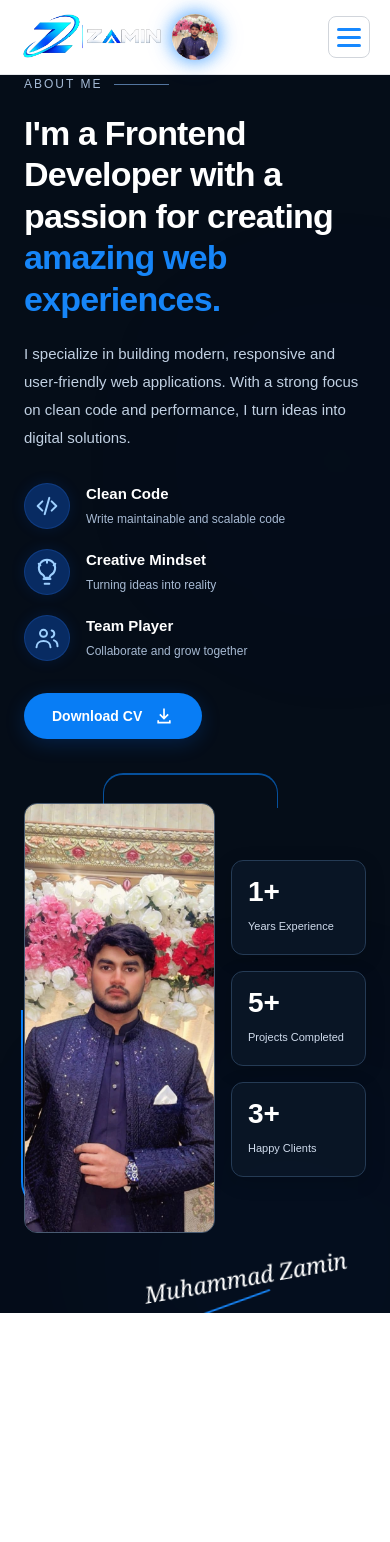
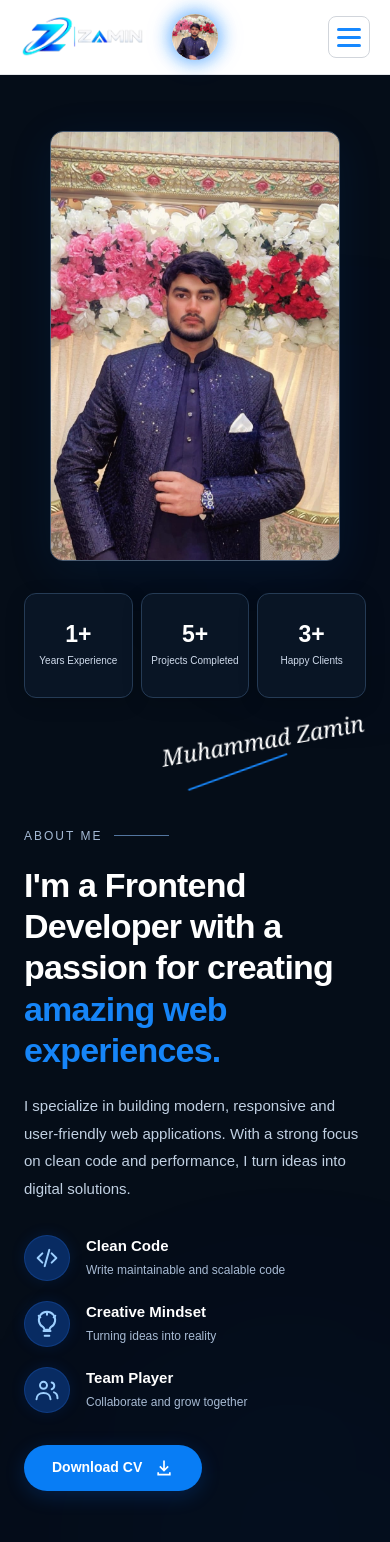
Before and after one commit to M-ZAMIN/Portfolio, a Next.js app: page /about in a window 390 px wide. Shown: the top 1542 px of the page. Before the commit the page ends 1313 px from the top, so only its background shows below. Built offline with nearby package versions, Linux system fonts and the light colour scheme.

Commit message:
Some changing responsive

```diff
--- a/app/about/page.jsx
+++ b/app/about/page.jsx
@@ -1,3 +1,4 @@
+
 "use client";
 
 import Image from "next/image";
@@ -69,27 +70,154 @@ export default function About() {
   return (
     <main className="relative min-h-screen overflow-hidden bg-[#050d18] text-white">
 
-      {/* Background effects */}
+      {/* BACKGROUND EFFECTS */}
       <div className="pointer-events-none absolute inset-0">
         <div className="about-glow absolute left-[35%] top-[15%] h-[400px] w-[400px] rounded-full bg-blue-700/[0.04] blur-[120px]" />
         <div className="about-glow-delayed absolute bottom-[-150px] right-[-100px] h-[400px] w-[400px] rounded-full bg-blue-700/[0.06] blur-[120px]" />
       </div>
 
-      {/* About Section */}
-      <section className="relative mx-auto grid min-h-screen max-w-[1440px] grid-cols-1 items-center gap-16 px-6 pt-0 pb-20 sm:px-10 lg:grid-cols-[1.1fr_1.2fr] lg:gap-10 lg:px-[4.4%] lg:py-0">
+      {/* ABOUT SECTION */}
+      <section
+        className={`
+          relative mx-auto grid min-h-screen max-w-[1440px]
+          grid-cols-1 items-center
+          gap-14
+          px-6
+          pt-14 pb-24
+          sm:px-10 sm:pt-16
+          lg:grid-cols-[1.1fr_1.2fr]
+          lg:gap-10
+          lg:px-[4.4%]
+          lg:py-0
+        `}
+      >
 
-        {/* LEFT CONTENT */}
-        <div className="about-slide-left relative z-10">
+        {/* RIGHT CONTENT - PROFILE IMAGE AND STATS */}
+        <div
+          className={`
+            relative order-1
+            mx-auto flex w-full max-w-[680px]
+            flex-col items-center justify-center
+            lg:order-2 lg:ml-auto
+            lg:flex-row lg:items-center lg:justify-center
+            lg:gap-6
+          `}
+        >
 
-          {/* About label */}
+          {/* BLUE TOP BORDER */}
+          <div className="about-border-top absolute left-[23%] top-[-30px] hidden h-[35px] w-[175px] rounded-t-[20px] border-t-2 border-x border-[#087df5]/60 sm:block" />
+
+          {/* BLUE LEFT/BOTTOM BORDER */}
+          <div className="about-border-left absolute left-[-1%] top-[48%] hidden h-[200px] w-[135px] rounded-bl-[28px] border-b-2 border-l-2 border-[#087df5] sm:block" />
+
+          {/* PROFILE IMAGE */}
+          <div
+            className={`
+              about-profile relative z-10 shrink-0
+              h-[430px] w-[290px]
+              overflow-hidden rounded-[13px]
+              border border-[#8da9c9]/50
+              shadow-[0_10px_45px_rgba(0,80,180,0.12)]
+              sm:h-[470px] sm:w-[320px]
+              lg:h-[450px] lg:w-[300px]
+              xl:h-[490px] xl:w-[330px]
+            `}
+          >
+            <Image
+              src="/image/Profile3.jpeg"
+              alt="Muhammad Zamin"
+              fill
+              priority
+              sizes="(min-width: 1280px) 330px, (min-width: 1024px) 300px, (min-width: 640px) 320px, 290px"
+              className="object-cover object-top"
+            />
+          </div>
+
+          {/* STATISTICS - BELOW IMAGE ON MOBILE, BESIDE IMAGE ON DESKTOP */}
+          <div
+            className={`
+              relative z-20
+              mt-8 grid w-full max-w-[500px]
+              grid-cols-3 gap-2
+              sm:mt-10 sm:gap-4
+              lg:mt-0 lg:w-[155px]
+              lg:max-w-none lg:shrink-0
+              lg:grid-cols-1 lg:gap-4
+            `}
+          >
+            {stats.map((stat, index) => (
+              <div
+                key={stat.label}
+                style={{ animationDelay: `${1 + index * 0.2}s` }}
+                className={`
+                  about-stat flex
+                  min-w-0
+                  h-[105px]
+                  flex-col items-center justify-center
+                  rounded-[12px]
+                  border border-[#253b55]
+                  bg-[#0b1727]/90
+                  px-2
+                  text-center
+                  shadow-[0_5px_20px_rgba(0,0,0,0.15)]
+                  transition-all duration-300
+                  hover:-translate-y-1
+                  hover:border-[#1685f8]/70
+                  hover:bg-[#10213a]
+                  sm:h-[115px] sm:px-3
+                  lg:h-[105px] lg:items-start
+                  lg:px-5 lg:text-left
+                `}
+              >
+                <h3 className="text-[23px] font-bold leading-none text-white sm:text-[30px]">
+                  {stat.number}
+                </h3>
+
+                <p className="mt-2 text-[10px] leading-snug text-[#d0dced] sm:mt-3 sm:text-[12px] lg:text-[13px]">
+                  {stat.label}
+                </p>
+              </div>
+            ))}
+          </div>
+
+          {/* SIGNATURE */}
+          <div
+            className={`
+              about-signature relative z-20
+              mt-7 self-end
+              rotate-[-10deg]
+              lg:absolute lg:-bottom-[75px] lg:right-[5%]
+              lg:mt-0
+            `}
+          >
+            <p className="whitespace-nowrap font-serif text-[23px] italic text-white sm:text-[27px]">
+              Muhammad Zamin
+            </p>
+
+            <div className="ml-5 mt-2 h-[2px] w-[105px] rotate-[-10deg] bg-[#1685f8]" />
+          </div>
+
+        </div>
+
+        {/* LEFT CONTENT - ABOUT TEXT */}
+        <div
+          className={`
+            about-slide-left relative z-10
+            order-2
+            lg:order-1
+          `}
+        >
+
+          {/* ABOUT LABEL */}
           <div className="about-fade about-delay-200 mb-5 flex items-center gap-3">
             <span className="text-[12px] font-medium tracking-[2px] text-[#a5bad5]">
               ABOUT ME
             </span>
+
             <span className="h-px w-[55px] bg-[#53759f]" />
           </div>
 
-          {/* Heading */}
+          {/* HEADING */}
           <h1 className="about-fade about-delay-400 max-w-[600px] text-[34px] font-extrabold leading-[1.22] tracking-[-0.8px] sm:text-[40px] lg:text-[44px] xl:text-[46px]">
             I'm a Frontend Developer
             <br className="hidden xl:block" />
@@ -99,16 +227,15 @@ export default function About() {
             </span>
           </h1>
 
-          {/* Description */}
+          {/* DESCRIPTION */}
           <p className="about-fade about-delay-600 mt-5 max-w-[560px] text-[15px] leading-[1.85] text-[#c1d0e2] sm:text-[16px]">
             I specialize in building modern, responsive and user-friendly
             web applications. With a strong focus on clean code and
             performance, I turn ideas into digital solutions.
           </p>
 
-          {/* Feature list */}
+          {/* FEATURE LIST */}
           <div className="mt-8 space-y-5">
-
             {features.map((feature, index) => (
               <div
                 key={feature.title}
@@ -123,20 +250,31 @@ export default function About() {
                   <h3 className="text-[15px] font-semibold text-white sm:text-[16px]">
                     {feature.title}
                   </h3>
+
                   <p className="mt-1 text-[12px] leading-relaxed text-[#a7bad3] sm:text-[13px]">
                     {feature.description}
                   </p>
                 </div>
               </div>
             ))}
-
           </div>
 
-          {/* Download CV */}
+          {/* DOWNLOAD CV */}
           <a
             href="/Muhammad-Zamin-CV.pdf"
             download
-            className="about-fade about-delay-1400 mt-8 inline-flex h-[46px] items-center gap-3 rounded-full bg-[#087df5] px-7 text-[14px] font-semibold text-white shadow-[0_5px_20px_rgba(0,110,255,0.2)] transition-all duration-300 hover:-translate-y-1 hover:bg-[#0069dc] hover:shadow-[0_8px_25px_rgba(0,110,255,0.35)]"
+            className={`
+              about-fade about-delay-1400
+              mt-8 inline-flex h-[46px]
+              items-center gap-3
+              rounded-full bg-[#087df5]
+              px-7 text-[14px] font-semibold text-white
+              shadow-[0_5px_20px_rgba(0,110,255,0.2)]
+              transition-all duration-300
+              hover:-translate-y-1
+              hover:bg-[#0069dc]
+              hover:shadow-[0_8px_25px_rgba(0,110,255,0.35)]
+            `}
           >
             Download CV
 
@@ -154,62 +292,9 @@ export default function About() {
 
         </div>
 
-        {/* RIGHT CONTENT */}
-        <div className="relative mx-auto flex w-full max-w-[680px] items-center justify-center lg:ml-auto">
-
-          {/* Blue top border */}
-          <div className="about-border-top absolute left-[23%] top-[-30px] h-[35px] w-[175px] rounded-t-[20px] border-t-2 border-x border-[#087df5]/60" />
-
-          {/* Blue left/bottom border */}
-          <div className="about-border-left absolute left-[-1%] top-[48%] h-[200px] w-[135px] rounded-bl-[28px] border-b-2 border-l-2 border-[#087df5]" />
-
-          {/* Profile image */}
-          <div className="about-profile relative z-10 h-[430px] w-[290px] overflow-hidden rounded-[13px] border border-[#8da9c9]/50 sm:h-[470px] sm:w-[320px] lg:h-[450px] lg:w-[300px] xl:h-[490px] xl:w-[330px]">
-            <Image
-              src="/image/Profile3.jpeg"
-              alt="Muhammad Zamin"
-              fill
-              priority
-              sizes="(min-width: 1280px) 330px, (min-width: 640px) 320px, 290px"
-              className="object-cover object-top"
-            />
-          </div>
-
-          {/* Statistics */}
-          <div className="relative z-20 ml-4 flex w-[135px] shrink-0 flex-col gap-4 sm:ml-6 sm:w-[155px]">
-
-            {stats.map((stat, index) => (
-              <div
-                key={stat.label}
-                style={{ animationDelay: `${1 + index * 0.2}s` }}
-                className="about-stat flex h-[95px] flex-col justify-center rounded-[12px] border border-[#253b55] bg-[#0b1727]/90 px-4 shadow-[0_5px_20px_rgba(0,0,0,0.15)] transition-all duration-300 hover:-translate-y-1 hover:border-[#1685f8]/70 hover:bg-[#10213a] sm:h-[105px] sm:px-5"
-              >
-                <h3 className="text-[28px] font-bold leading-none text-white sm:text-[32px]">
-                  {stat.number}
-                </h3>
-
-                <p className="mt-3 text-[11px] leading-relaxed text-[#d0dced] sm:text-[13px]">
-                  {stat.label}
-                </p>
-              </div>
-            ))}
-
-          </div>
-
-          {/* Signature */}
-          <div className="about-signature absolute -bottom-[75px] right-[5%] z-20 rotate-[-10deg]">
-            <p className="whitespace-nowrap font-serif text-[23px] italic text-white sm:text-[27px]">
-              Muhammad Zamin
-            </p>
-
-            <div className="ml-5 mt-2 h-[2px] w-[105px] rotate-[-10deg] bg-[#1685f8]" />
-          </div>
-
-        </div>
-
       </section>
 
-      {/* About page animations */}
+      {/* ABOUT PAGE ANIMATIONS */}
       <style jsx global>{`
         @keyframes aboutSlideLeft {
           from {
@@ -299,8 +384,9 @@ export default function About() {
         }
 
         .about-signature {
-          animation: aboutFadeUp 1s ease-out 1.4s both,
-                     aboutFloat 4s ease-in-out 2.4s infinite;
+          animation:
+            aboutFadeUp 1s ease-out 1.4s both,
+            aboutFloat 4s ease-in-out 2.4s infinite;
         }
 
         .about-glow {
@@ -321,10 +407,27 @@ export default function About() {
           animation: aboutBorder 1s ease-out 0.8s both;
         }
 
-        .about-delay-200 { animation-delay: 0.2s; }
-        .about-delay-400 { animation-delay: 0.4s; }
-        .about-delay-600 { animation-delay: 0.6s; }
-        .about-delay-1400 { animation-delay: 1.4s; }
+        .about-delay-200 {
+          animation-delay: 0.2s;
+        }
+
+        .about-delay-400 {
+          animation-delay: 0.4s;
+        }
+
+        .about-delay-600 {
+          animation-delay: 0.6s;
+        }
+
+        .about-delay-1400 {
+          animation-delay: 1.4s;
+        }
+
+        @media (max-width: 767px) {
+          .about-profile {
+            animation: aboutFadeUp 1s ease-out both;
+          }
+        }
 
         @media (prefers-reduced-motion: reduce) {
           .about-slide-left,
--- a/app/page.jsx
+++ b/app/page.jsx
@@ -1,3 +1,4 @@
+
 "use client";
 
 import GithubIcon from "@/components/GithubIcon";
@@ -42,54 +43,42 @@ export default function Home() {
       {/* HERO SECTION */}
       <section className="relative mx-auto flex min-h-screen max-w-[1440px] flex-col items-center overflow-hidden border-b border-white/10 px-6 sm:px-10 md:flex-row md:items-center lg:px-[7.3%]">
 
-        {/* =====================================
-            MOBILE PROFILE IMAGE
-            ABOVE TEXT
-        ====================================== */}
+        {/* MOBILE PROFILE IMAGE */}
         <div className="relative z-10 mb-6 mt-10 flex h-[300px] w-full items-center justify-center md:hidden">
 
-          {/* Blue Shadow Circle */}
           <div className="absolute left-1/2 top-1/2 h-[250px] w-[250px] -translate-x-1/2 -translate-y-1/2 rounded-full bg-[#0754bd]/40 shadow-[0_0_50px_20px_rgba(22,133,248,0.25)] blur-[1px]" />
 
-          {/* Extra Blue Glow */}
           <div className="animate-glow absolute left-1/2 top-1/2 h-[280px] w-[280px] -translate-x-1/2 -translate-y-1/2 rounded-full bg-blue-500/15 blur-[65px]" />
 
-          {/* Profile Image */}
           <div className="animate-mobile-profile relative z-10 h-full w-full max-w-[320px]">
             <Image
               src="/image/profile.png"
               alt="Muhammad Zamin - Frontend Developer"
               fill
               priority
-              sizes="100vw"
+              sizes="320px"
               className="object-contain object-bottom"
             />
           </div>
 
         </div>
 
-        {/* =====================================
-            LEFT CONTENT
-        ====================================== */}
+        {/* LEFT CONTENT */}
         <div className="animate-slide-left relative z-20 w-full max-w-[600px] py-12 md:max-w-[52%] md:py-24 lg:max-w-[600px] lg:py-0">
 
-          {/* Intro */}
           <p className="animate-fade-up animation-delay-200 mb-2 text-[19px] font-semibold text-white sm:text-[21px]">
             Hello, I'm
           </p>
 
-          {/* Main Heading */}
           <h1 className="animate-fade-up animation-delay-400 text-[42px] font-extrabold leading-[1.15] tracking-tight sm:text-[54px] lg:text-[62px]">
             ZAMIN{" "}
             <span className="text-[#1685f8]">RAZZAQ</span>
           </h1>
 
-          {/* Developer Title */}
           <h2 className="animate-fade-up animation-delay-600 mt-3 text-[26px] font-semibold text-[#789acb] sm:text-[31px] lg:text-[34px]">
             Frontend Developer
           </h2>
 
-          {/* Description */}
           <p className="animate-fade-up animation-delay-800 mt-4 max-w-[450px] text-[16px] leading-[1.8] text-[#c4d1e3] sm:text-[17px]">
             I'm a passionate Frontend Developer with a focus on
             building modern, responsive and user-friendly web
@@ -97,7 +86,7 @@ export default function Home() {
             with clean code and beautiful design.
           </p>
 
-          {/* Buttons */}
+          {/* BUTTONS */}
           <div className="animate-fade-up animation-delay-1000 mt-7 flex flex-wrap items-center gap-4">
 
             <Link
@@ -118,7 +107,7 @@ export default function Home() {
 
           </div>
 
-          {/* Social Links */}
+          {/* SOCIAL LINKS */}
           <div className="animate-fade-up animation-delay-1200 mt-6 flex items-center gap-4">
             {socialLinks.map((social, index) => (
               <a
@@ -135,7 +124,7 @@ export default function Home() {
             ))}
           </div>
 
-          {/* Scroll Indicator */}
+          {/* SCROLL INDICATOR */}
           <a
             href="#about"
             className="animate-fade-up animation-delay-1400 mt-14 flex items-center gap-4 text-[14px] text-[#8ba8d0] transition hover:text-white"
@@ -148,19 +137,14 @@ export default function Home() {
 
         </div>
 
-        {/* =====================================
-            TABLET PROFILE IMAGE
-            768px - 1023px
-        ====================================== */}
+        {/* TABLET PROFILE IMAGE: 768px–1023px */}
         <div className="pointer-events-none absolute right-0 top-0 z-10 hidden h-[75%] w-[48%] items-start justify-end md:flex lg:hidden">
 
-          {/* Blue Glow */}
           <div className="animate-glow absolute right-[5%] top-[10%] h-[280px] w-[280px] rounded-full bg-blue-600/15 blur-[80px]" />
 
-          {/* Profile Image */}
           <div className="animate-profile relative mt-8 h-full w-full">
             <Image
-              src="/image/profile2.png"
+              src="/image/profile.png"
               alt="Muhammad Zamin - Frontend Developer"
               fill
               priority
@@ -171,44 +155,28 @@ export default function Home() {
 
         </div>
 
-        {/* =====================================
-            DESKTOP / LAPTOP / 4K PROFILE IMAGE
-            1024px AND ABOVE
-        ====================================== */}
-        <div className="desktop-profile pointer-events-none absolute bottom-0 right-0 z-10 hidden h-full w-[58%] items-end justify-center lg:flex">
+        {/* DESKTOP / LAPTOP / 4K PROFILE IMAGE: 1024px+ */}
+        <div className="pointer-events-none absolute bottom-0 right-0 z-10 hidden h-full w-[58%] items-end justify-center lg:flex">
 
-          {/* Blue Circular Background */}
+          {/* BLUE CIRCLE */}
           <div className="animate-circle absolute bottom-[-100px] left-[8%] h-[430px] w-[430px] rounded-full bg-[#0754bd]/40 blur-[1px] 2xl:h-[550px] 2xl:w-[550px]" />
 
-          {/* Extra Blue Glow */}
+          {/* BLUE GLOW */}
           <div className="animate-glow absolute bottom-[20px] right-[15%] h-[380px] w-[380px] rounded-full bg-blue-600/10 blur-[80px] 2xl:h-[480px] 2xl:w-[480px]" />
 
-          {/* Desktop Profile Image */}
+          {/* PROFILE IMAGE - SAME IMAGE ON ALL DESKTOP SIZES */}
           <div className="animate-profile relative z-10 h-[95%] w-full">
-
-            {/* Normal Laptop / Desktop: profile2.png */}
-            <Image
-              src="/image/profile2.png"
-              alt="Muhammad Zamin - Frontend Developer"
-              fill
-              priority
-              sizes="58vw"
-              className="profile-normal object-contain object-bottom"
-            />
-
-            {/* 4K: profile.png */}
             <Image
               src="/image/profile.png"
               alt="Muhammad Zamin - Frontend Developer"
               fill
               priority
-              sizes="58vw"
-              className="profile-4k object-contain object-bottom"
+              sizes="(min-width: 1440px) 835px, 58vw"
+              className="object-contain object-bottom"
             />
-
           </div>
 
-          {/* Handwritten Message */}
+          {/* HANDWRITTEN MESSAGE */}
           <div className="animate-handwriting absolute right-[5%] top-[20%] z-20 rotate-[-8deg] font-serif text-[30px] italic leading-[1.2] text-[#168cff] lg:text-[34px] 2xl:right-[8%] 2xl:top-[18%] 2xl:text-[40px]">
             <p>Build</p>
             <p>Something</p>
@@ -220,27 +188,9 @@ export default function Home() {
 
       </section>
 
-      {/* =====================================
-          PAGE ANIMATIONS & RESPONSIVE STYLES
-      ====================================== */}
+      {/* ANIMATIONS */}
       <style jsx global>{`
 
-        /* 4K IMAGE SWITCHING */
-        .profile-4k {
-          display: none;
-        }
-
-        @media (min-width: 2560px) {
-          .profile-normal {
-            display: none;
-          }
-
-          .profile-4k {
-            display: block;
-          }
-        }
-
-        /* Slide Left */
         @keyframes slideLeft {
           from {
             opacity: 0;
@@ -252,7 +202,6 @@ export default function Home() {
           }
         }
 
-        /* Fade Up */
         @keyframes fadeUp {
           from {
             opacity: 0;
@@ -264,7 +213,6 @@ export default function Home() {
           }
         }
 
-        /* Slide Right */
         @keyframes slideRight {
           from {
             opacity: 0;
@@ -276,7 +224,6 @@ export default function Home() {
           }
         }
 
-        /* Floating Text */
         @keyframes floatText {
           0%, 100% {
             translate: 0 0;
@@ -286,7 +233,6 @@ export default function Home() {
           }
         }
 
-        /* Glow Effect */
         @keyframes glowEffect {
           0%, 100% {
             opacity: 0.4;
@@ -298,7 +244,6 @@ export default function Home() {
           }
         }
 
-        /* Circle Effect */
         @keyframes circleEffect {
           from {
             opacity: 0;
@@ -310,7 +255,6 @@ export default function Home() {
           }
         }
 
-        /* Scroll Effect */
         @keyframes scrollEffect {
           0%, 100% {
             transform: translateY(0);
@@ -334,8 +278,9 @@ export default function Home() {
         }
 
         .animate-handwriting {
-          animation: fadeUp 1s ease-out 1s both,
-                     floatText 4s ease-in-out 2s infinite;
+          animation:
+            fadeUp 1s ease-out 1s both,
+            floatText 4s ease-in-out 2s infinite;
         }
 
         .animate-glow {
@@ -347,8 +292,9 @@ export default function Home() {
         }
 
         .animate-circle {
-          animation: circleEffect 1.5s ease-out both,
-                     glowEffect 5s ease-in-out 1.5s infinite;
+          animation:
+            circleEffect 1.5s ease-out both,
+            glowEffect 5s ease-in-out 1.5s infinite;
         }
 
         .animate-scroll {
@@ -392,7 +338,6 @@ export default function Home() {
           animation-delay: 1.4s;
         }
 
-        /* Reduced Motion */
         @media (prefers-reduced-motion: reduce) {
           .animate-slide-left,
           .animate-fade-up,
--- a/components/Navbar.jsx
+++ b/components/Navbar.jsx
@@ -32,8 +32,10 @@ export default function Navbar() {
     >
       <div
         className="
-          relative mx-auto flex h-full max-w-[1400px]
-          items-center justify-between px-[35px]
+          relative mx-auto grid h-full max-w-[1400px]
+          grid-cols-[1fr_auto_1fr]
+          items-center
+          px-[35px]
           max-lg:px-[25px]
           max-md:px-[20px]
           max-[480px]:px-[15px]
@@ -44,7 +46,8 @@ export default function Navbar() {
           href="/"
           onClick={() => setMenuOpen(false)}
           className="
-            z-20 flex items-center
+            relative z-20 flex shrink-0 items-center
+            justify-self-start
             transition-transform duration-300
             hover:scale-105
           "
@@ -56,11 +59,12 @@ export default function Navbar() {
             height={65}
             priority
             className="
-              h-[58px] w-[180px]
-              object-contain object-left
-              max-md:h-[48px] max-md:w-[145px]
-              max-[480px]:h-[42px] max-[480px]:w-[125px]
-            "
+                h-auto w-[180px]
+                object-contain object-left
+                max-md:w-[125px]
+                max-[480px]:w-[105px]
+                max-[360px]:w-[90px]
+"
           />
         </Link>
 
@@ -68,15 +72,16 @@ export default function Navbar() {
         <Link
           href="/about"
           aria-label="Visit About page"
+          onClick={() => setMenuOpen(false)}
           className="
-            absolute left-1/2 top-1/2 z-10
-            -translate-x-1/2 -translate-y-1/2
+            relative z-20
+            flex items-center justify-center
+            justify-self-center
             rounded-full
             shadow-[0_0_18px_rgba(22,136,255,0.30)]
             transition-all duration-300 ease-out
             hover:scale-110
             hover:shadow-[0_0_30px_rgba(22,136,255,0.65)]
-            max-md:shadow-[0_0_14px_rgba(22,136,255,0.30)]
           "
         >
           <div
@@ -87,23 +92,25 @@ export default function Navbar() {
               transition-all duration-300 ease-out
               max-md:h-[46px] max-md:w-[46px]
               max-[480px]:h-[40px] max-[480px]:w-[40px]
+              max-[360px]:h-[36px] max-[360px]:w-[36px]
             "
           >
             <Image
               src="/image/Profile3.jpeg"
               alt="Muhammad Zamin"
               fill
-              sizes="55px"
+              sizes="60px"
               className="object-cover"
               priority
             />
           </div>
         </Link>
 
-        {/* RIGHT SIDE - NAVIGATION */}
+        {/* RIGHT SIDE - DESKTOP NAVIGATION */}
         <nav
           className={`
             ml-auto flex h-full items-center gap-[45px]
+            justify-self-end
             max-lg:gap-[25px]
 
             max-md:absolute
@@ -196,12 +203,15 @@ export default function Navbar() {
         <button
           type="button"
           onClick={() => setMenuOpen(!menuOpen)}
-          aria-label="Toggle menu"
+          aria-label={menuOpen ? "Close menu" : "Open menu"}
           aria-expanded={menuOpen}
           className="
-            z-20 hidden h-[42px] w-[42px]
-            cursor-pointer flex-col items-center
-            justify-center rounded-[8px]
+            relative z-30
+            hidden h-[42px] w-[42px]
+            shrink-0 cursor-pointer
+            flex-col items-center justify-center
+            justify-self-end
+            rounded-[8px]
             border border-[#d1d5db]
             bg-transparent p-[8px]
             max-md:flex
```
